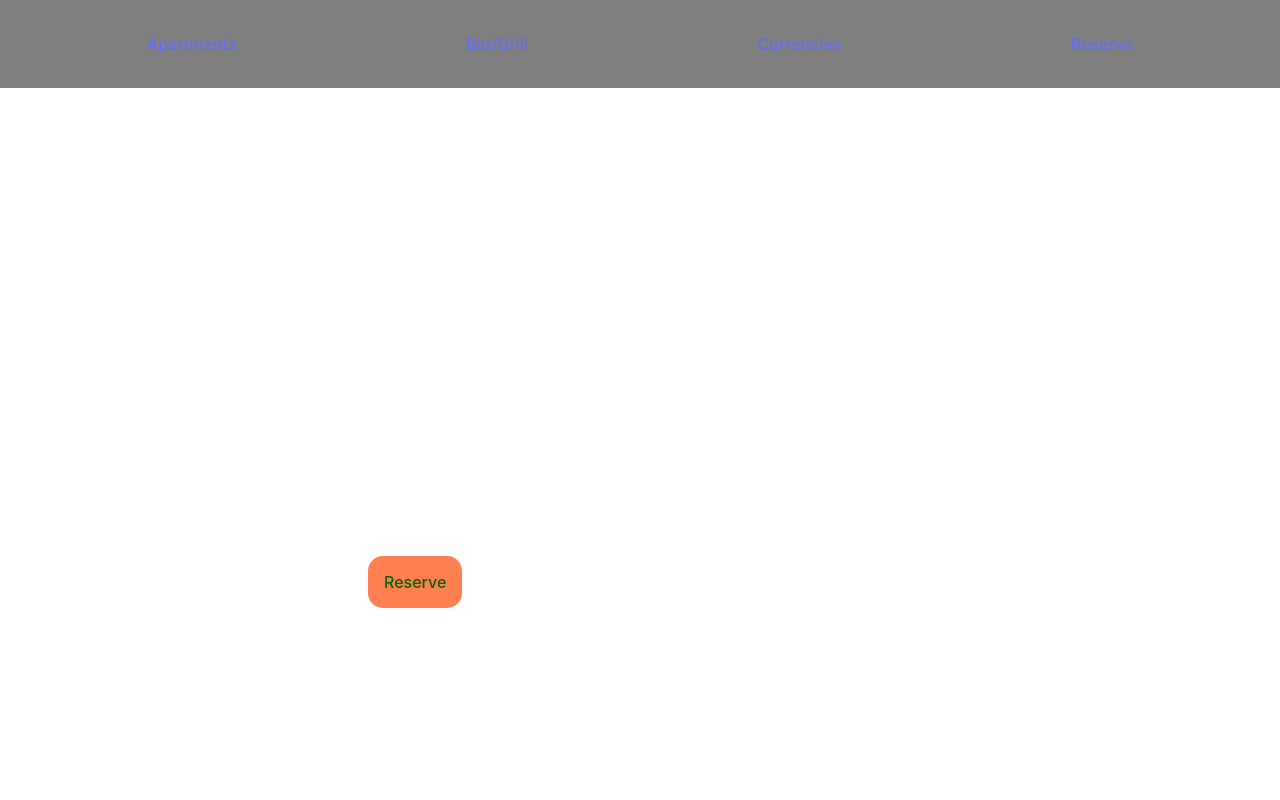
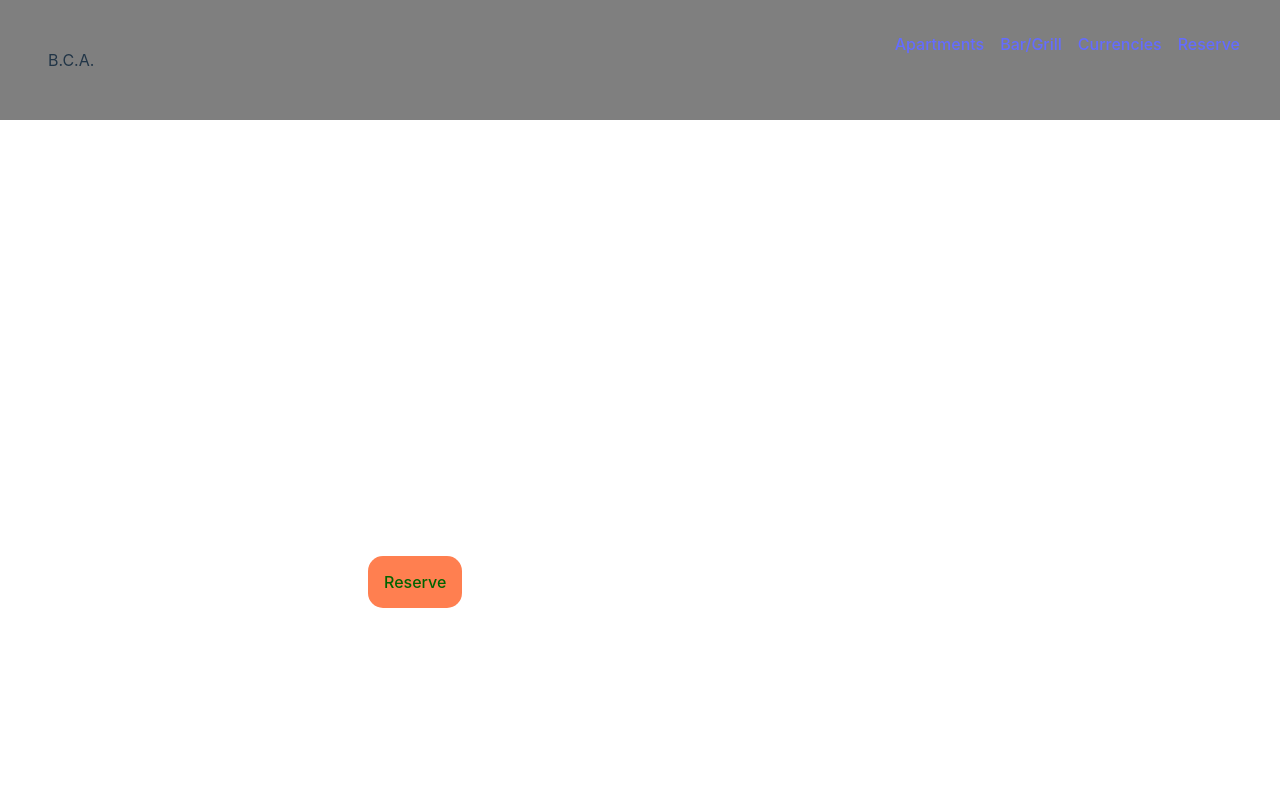
Before and after one commit to Cyrillo46/Apartments-App, a React (Vite) app in the folder Bascombe-Apts/: page / in a window 1280 px wide. Shown: the top 800 px of the page. Built offline with nearby package versions, Linux system fonts and the light colour scheme.

Commit message:
updated navbar layout

```diff
--- a/Bascombe-Apts/src/components/Navbar.jsx
+++ b/Bascombe-Apts/src/components/Navbar.jsx
@@ -2,10 +2,21 @@ export const Navbar = () => {
   return (
     <>
       <nav className="navbar">
-        <a href="">Apartments</a>
-        <a href="">Bar/Grill</a>
-        <a href="">Currencies</a>
-        <a href="">Reserve</a>
+        <div className="navbar-left">B.C.A.</div>
+        <div className="navbar-right">
+          <a href="" className="nav-item">
+            Apartments
+          </a>
+          <a href="" className="nav-item">
+            Bar/Grill
+          </a>
+          <a href="" className="nav-item">
+            Currencies
+          </a>
+          <a href="" className="nav-item">
+            Reserve
+          </a>
+        </div>
       </nav>
     </>
   );
--- a/Bascombe-Apts/src/home-components/HomeHero.css
+++ b/Bascombe-Apts/src/home-components/HomeHero.css
@@ -25,6 +25,25 @@ input {
   margin-bottom: 0;
 }
 
+.navbar {
+  position: absolute;
+  top: 0;
+  left: 0;
+  right: 0;
+  display: flex;
+  justify-content: space-between;
+  padding: 2em;
+  background: rgba(0, 0, 0, 0.5);
+}
+
+.navbar-left {
+  padding: 1em;
+}
+
+.navbar-right .nav-item {
+  padding: 0.5em;
+  cursor: pointer;
+}
 /*! Hero section */
 
 .hero-image {
@@ -33,17 +52,6 @@ input {
   background-position: center;
   position: relative;
   color: white;
-}
-
-.navbar {
-  position: absolute;
-  top: 0;
-  left: 0;
-  right: 0;
-  display: flex;
-  justify-content: space-around;
-  padding: 2em;
-  background: rgba(0, 0, 0, 0.5);
 }
 
 .hero-text {
```
